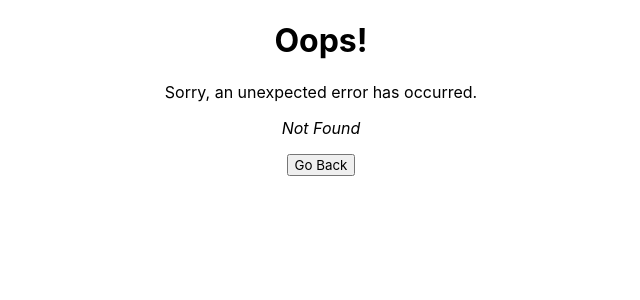
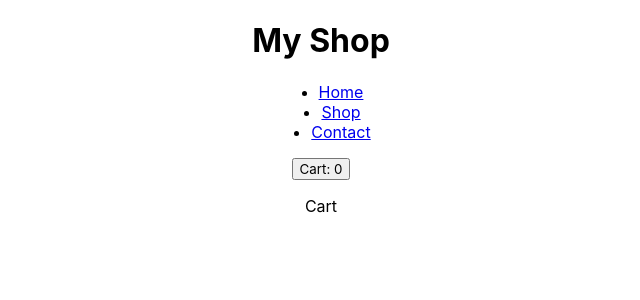
Before and after one commit to jandrews66/shopping-cart, a React (Vite) app: page /shop/cart in a window 1280 px wide. Before the commit this address had no page. Shown: the top 300 px of the page, without its empty margins (319-959 px from the left). Built offline with nearby package versions, Linux system fonts and the light colour scheme.

Commit message:
Lift cart state to root.jsx and pass down to children using outletContext.

```diff
--- a/src/inputNum.jsx
+++ b/src/inputNum.jsx
@@ -1,4 +1,3 @@
-import { useState } from 'react';
 
 export const InputNum = ({setQuantity, setCart, quantity, cart, title}) => {
 
--- a/src/main.jsx
+++ b/src/main.jsx
@@ -10,6 +10,7 @@ import ErrorPage from "./error-page";
 import Shop from "./routes/shop";
 import Contact from "./routes/contact";
 import Product from "./routes/product"
+import Cart from "./routes/cart"
 
 
 const router = createBrowserRouter([
@@ -30,6 +31,10 @@ const router = createBrowserRouter([
         path: "shop/product/:productId",
         element: <Product />,
       },
+      {
+        path: "shop/cart",
+        element: <Cart />,
+      },
     ],
 
   },
--- /dev/null
+++ b/src/routes/cart.jsx
@@ -0,0 +1,9 @@
+
+
+const Cart = () => {
+    return(
+        <p>Cart</p>
+    )
+}
+
+export default Cart;
--- a/src/routes/product.jsx
+++ b/src/routes/product.jsx
@@ -2,6 +2,8 @@ import { useParams } from 'react-router-dom';
 import { useState } from 'react';
 import { Fetch } from '../fetch.jsx'
 import { InputNum } from '../inputNum.jsx'
+import { useNavigate } from "react-router-dom";
+import { useOutletContext } from "react-router-dom";
 
 
 const Product = () => {
@@ -11,14 +13,11 @@ const Product = () => {
     //get id from URL
     let id = useParams();
     const [quantity, setQuantity] = useState(1)
-    const [cart, setCart] = useState([])
-
-
-
+    const navigate = useNavigate();
+    const [cart, setCart] = useOutletContext()
 
     return (
         <>
-        <p>Cart: {cart.length}</p>
          <Fetch
             setData={setData}
             setLoading={setLoading}
--- a/src/routes/root.jsx
+++ b/src/routes/root.jsx
@@ -1,8 +1,14 @@
 import {Outlet, Link } from "react-router-dom"
 import { useState } from 'react';
-
+import { useNavigate } from "react-router-dom";
 
 export default function Root() {
+    const [cart, setCart] = useState([]);
+    const navigate = useNavigate();
+
+    function handleClick(){
+        navigate(`/shop/cart/`)
+    }
 
     return (
         <>
@@ -19,9 +25,10 @@ export default function Root() {
                         <Link to={`contact`}>Contact</Link>
                     </li>
                 </ul>
+                <button onClick={handleClick}>Cart: {cart.length}</button>
             </nav>
             <div id="content">
-                <Outlet />
+                <Outlet context={[cart, setCart]}/>
             </div>
         </>
     )
--- a/src/routes/shop.jsx
+++ b/src/routes/shop.jsx
@@ -8,8 +8,8 @@ export default function Shop(){
     const [error, setError] = useState(null);
     const navigate = useNavigate();
 
-    function handleClick(product){
-        navigate(`/shop/product/${product.id}`);
+    function handleClick(id){
+        navigate(`/shop/product/${id}`);
     }
 
     return (
@@ -27,7 +27,7 @@ export default function Shop(){
             <ul>
                 {data &&
                     data.map( product =>
-                    <li key={product.id} onClick={ () => handleClick(product)}>
+                    <li key={product.id} onClick={ () => handleClick(product.id)}>
                         <p>{product.title}</p>
                         <p>${product.price}</p>
                         <img src={product.image} width={100}></img>
```
